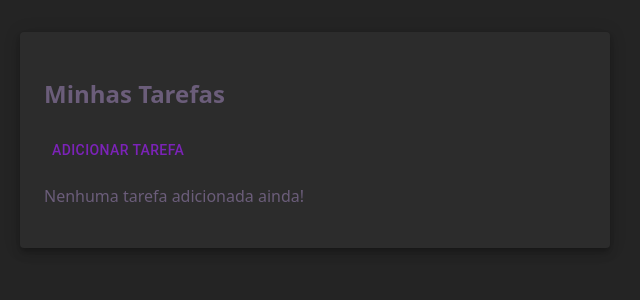
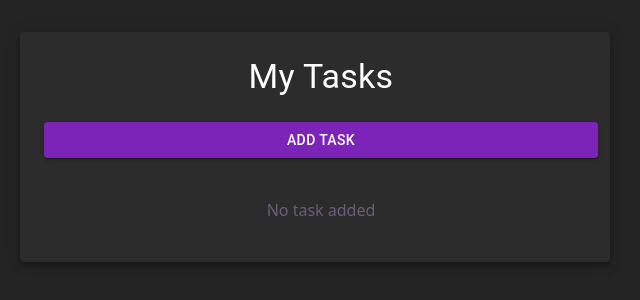
Before and after one commit to lucasdsr/atomic-to-do-list, a React (Vite) app: page / in a window 1280 px wide. Shown: the top 300 px of the page, without its empty margins (325-965 px from the left). Built offline with nearby package versions, Linux system fonts and the light colour scheme.

Commit message:
update: taskList style

```diff
--- a/src/components/atoms/Input/styles.ts
+++ b/src/components/atoms/Input/styles.ts
@@ -1,7 +1,7 @@
 import { Box, Container, styled, TextField } from "@mui/material";
 
 export const InputContainer = styled(Container)`
-  width: 450px;
+  width: 437px;
   padding: 0px 8px !important;
 `
 
--- a/src/components/molecules/TaskItem/styles.ts
+++ b/src/components/molecules/TaskItem/styles.ts
@@ -23,4 +23,4 @@ export const InputRow = styled(Box)`
   display: flex;
   flex-direction: column;
   justify-content: space-around;
-  `
+`
--- a/src/components/organisms/TaskList/TaskList.tsx
+++ b/src/components/organisms/TaskList/TaskList.tsx
@@ -12,11 +12,13 @@ const TaskList: React.FC = () => {
   const { tasksList, addTask } = useTaskContext()
   return (
     <S.TaskListContainer elevation={6}>
-      <h2>Minhas Tarefas</h2>
-      <Button onClick={addTask}>Adicionar tarefa</Button>
+      <S.Title variant='h4'>My Tasks</S.Title>
+      <S.AddButton variant='contained' onClick={addTask}>
+        Add task
+      </S.AddButton>
 
       {tasksList.length === 0 ? (
-        <p>Nenhuma tarefa adicionada ainda!</p>
+        <p>No task added</p>
       ) : (
         <S.BoxList>
           {tasksList.map(task => (
--- a/src/components/organisms/TaskList/styles.ts
+++ b/src/components/organisms/TaskList/styles.ts
@@ -1,9 +1,22 @@
-import { Box, Container, Paper, styled } from "@mui/material";
+import { Box, Button, Paper, styled, Typography } from "@mui/material";
+
+export const Title = styled(Typography)`
+  color: white
+`
+
+export const AddButton = styled(Button)`
+  width: 100%;
+  background-color: ${({ theme }) => theme.palette.primary.main}
+`
 
 export const TaskListContainer = styled(Paper)`
+  gap: 24px;
+  padding: 24px;
+  display: flex;
   min-width: 554px;
-  padding: 24px;
   padding-right: 12px;
+  flex-direction: column;
+  align-items: center;
   color: ${({ theme }) => theme.palette.secondary.main}
 `
 
```
